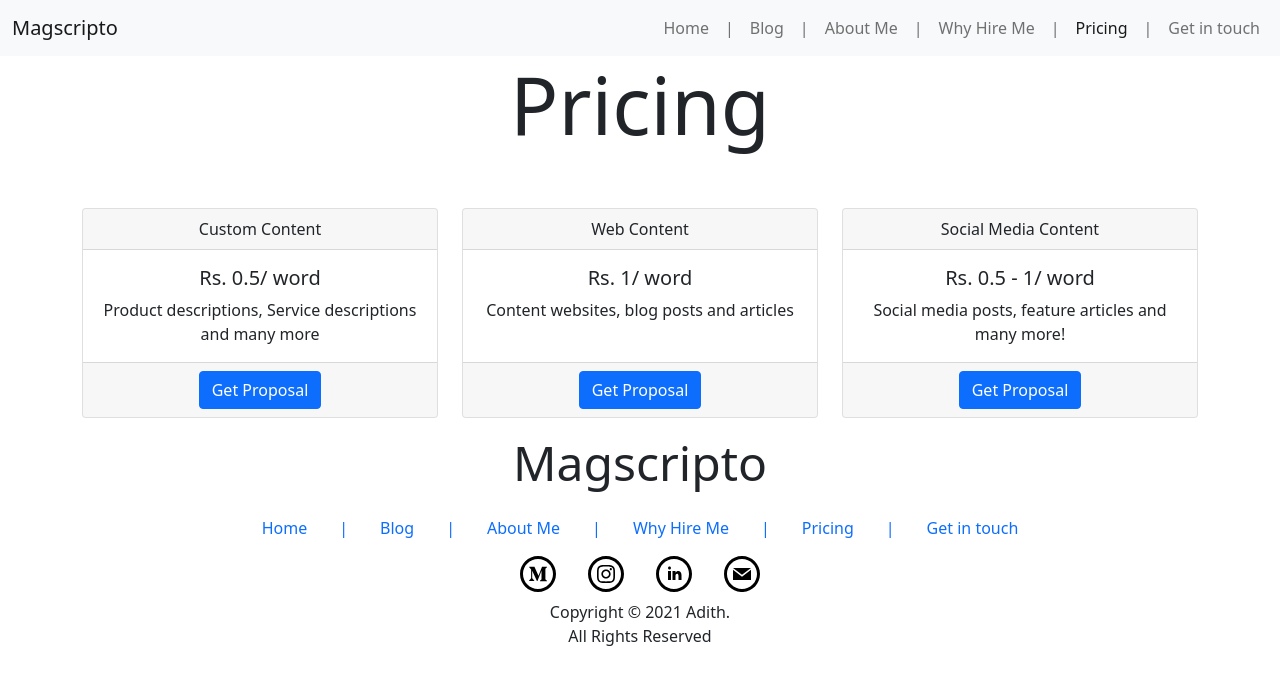
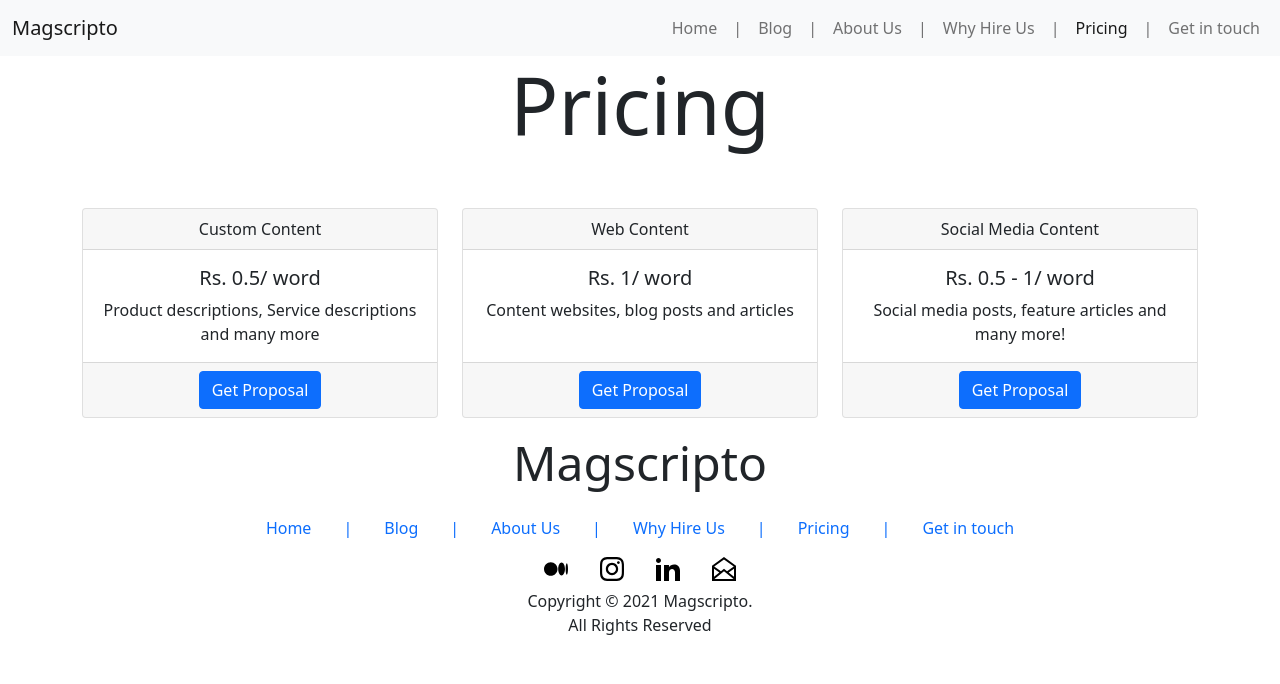
Before and after one commit to Adhitya-Raj/magscripto, a React (Create React App) app: page /#/pricing in a window 1280 px wide. Shown: the top 684 px of the page. Built offline with nearby package versions, Linux system fonts and the light colour scheme.

Commit message:
Me changed to us, medium logo changed

```diff
--- a/src/components/AboutUs.jsx
+++ b/src/components/AboutUs.jsx
@@ -1,7 +1,7 @@
 function AboutUs() {
     return(
         <div class="main text-center">
-		<h1 class="display-3">About Me</h1>
+		<h1 class="display-3">About Us</h1>
         <h2 class="display-5">Let your words speak more than your thoughts and action</h2>
         <div class="mt-5 container">
             <div class="row row-cols-1 row-cols-md-2">
--- a/src/components/Blog.jsx
+++ b/src/components/Blog.jsx
@@ -33,7 +33,7 @@ class Blog extends React.Component {
                     <h2 className="display-5">Read and Mellow!</h2>
                 </div>
                 <div className="container">
-                    <div className="row row-cols-1 row-cols-md-2 g-3">
+                    <div className="row row-cols-1 g-3">
                         {this.state.blogPosts}
                     </div>
                 </div>
--- a/src/components/BlogPost.jsx
+++ b/src/components/BlogPost.jsx
@@ -15,11 +15,11 @@ return text.length > maxLength
 
 function BlogPost(props) {
     return(
-        <div className="card">
+        <div className="card blog">
             <img src={props.blog.thumbnail} alt={props.blog.title} className="card-img-top"/>
             <div className="card-body">
                 <h5 className="card-title">{props.blog.title}</h5>
-                <p className="card-text">{shortenText(toText(props.blog.content),0,250)+ '...'} <a href={props.blog.link} target="_blank" rel="noreferrer noopener">read more</a></p>
+                <p className="card-text">{shortenText(toText(props.blog.content),0,250)+ '...'}<br/><a href={props.blog.link} target="_blank" rel="noreferrer noopener">read more</a></p>
             </div>
         </div>
     );
--- a/src/components/ContactUs.jsx
+++ b/src/components/ContactUs.jsx
@@ -3,7 +3,7 @@ function ContactUs() {
         <div class="main">
             <div class="text-center">
                 <h1 class="display-2">Get in touch</h1>
-                <p class="display-6">For booking services or If you have any queries feel free to contact me anytime by filling out this form. I will respond at the earliest. Kudos!</p>
+                <p class="display-6">For booking services or If you have any queries feel free to contact us anytime by filling out this form. We will respond at the earliest. Kudos!</p>
             </div>
             <div class="container">
                 <form action="" class="border p-3">
--- a/src/components/Footer.jsx
+++ b/src/components/Footer.jsx
@@ -16,11 +16,11 @@ function Footer() {
                     </li>
                     <li className="nav-item nav-link d-none d-md-block">|</li>
                     <li className="nav-item">
-                        <Link to="/aboutus" className="nav-link">About Me</Link>
+                        <Link to="/aboutus" className="nav-link">About Us</Link>
                     </li>
                     <li className="nav-item nav-link d-none d-md-block">|</li>
                     <li className="nav-item">
-                        <Link to="/whyus" className="nav-link">Why Hire Me</Link>
+                        <Link to="/whyus" className="nav-link">Why Hire Us</Link>
                     </li>
                     <li className="nav-item nav-link d-none d-md-block">|</li>
                     <li className="nav-item">
@@ -34,19 +34,19 @@ function Footer() {
             </div>
             <ul className="nav justify-content-center">
                 <li className="nav-item">
-                    <a href="/" className="nav-link"><svg width="36" height="36" xmlns="http://www.w3.org/2000/svg" viewBox="0 0 24 24"><path d="M12 0c-6.627 0-12 5.373-12 12s5.373 12 12 12 12-5.373 12-12-5.373-12-12-12zm0 2c5.514 0 10 4.486 10 10s-4.486 10-10 10-10-4.486-10-10 4.486-10 10-10zm-2.426 14.741h-3.574v-.202l1.261-1.529c.134-.139.195-.335.162-.526v-5.304c.015-.147-.041-.293-.151-.392l-1.121-1.35v-.201h3.479l2.689 5.897 2.364-5.897h3.317v.201l-.958.919c-.083.063-.124.166-.106.269v6.748c-.018.103.023.206.106.269l.936.919v.201h-4.706v-.201l.969-.941c.095-.095.095-.123.095-.269v-5.455l-2.695 6.844h-.364l-3.137-6.844v4.587c-.026.193.038.387.174.526l1.26 1.529v.202z"/></svg></a>
+                    <a href="/" className="nav-link footer-link"><img width="24" height="24" alt="" src={process.env.PUBLIC_URL+"/assets/medium-logo.svg"}/></a>
                 </li>
                 <li className="nav-item">
-                    <a className="nav-link" href="/"><svg xmlns="http://www.w3.org/2000/svg" width="36" height="36" viewBox="0 0 24 24"><path d="M12 2c5.514 0 10 4.486 10 10s-4.486 10-10 10-10-4.486-10-10 4.486-10 10-10zm0-2c-6.627 0-12 5.373-12 12s5.373 12 12 12 12-5.373 12-12-5.373-12-12-12zm0 7.082c1.602 0 1.792.006 2.425.035 1.627.074 2.385.845 2.46 2.459.028.633.034.822.034 2.424s-.006 1.792-.034 2.424c-.075 1.613-.832 2.386-2.46 2.46-.633.028-.822.035-2.425.035-1.602 0-1.792-.006-2.424-.035-1.63-.075-2.385-.849-2.46-2.46-.028-.632-.035-.822-.035-2.424s.007-1.792.035-2.424c.074-1.615.832-2.386 2.46-2.46.632-.029.822-.034 2.424-.034zm0-1.082c-1.63 0-1.833.007-2.474.037-2.18.1-3.39 1.309-3.49 3.489-.029.641-.036.845-.036 2.474 0 1.63.007 1.834.036 2.474.1 2.179 1.31 3.39 3.49 3.49.641.029.844.036 2.474.036 1.63 0 1.834-.007 2.475-.036 2.176-.1 3.391-1.309 3.489-3.49.029-.64.036-.844.036-2.474 0-1.629-.007-1.833-.036-2.474-.098-2.177-1.309-3.39-3.489-3.489-.641-.03-.845-.037-2.475-.037zm0 2.919c-1.701 0-3.081 1.379-3.081 3.081s1.38 3.081 3.081 3.081 3.081-1.379 3.081-3.081c0-1.701-1.38-3.081-3.081-3.081zm0 5.081c-1.105 0-2-.895-2-2 0-1.104.895-2 2-2 1.104 0 2.001.895 2.001 2s-.897 2-2.001 2zm3.202-5.922c-.397 0-.72.322-.72.72 0 .397.322.72.72.72.398 0 .721-.322.721-.72 0-.398-.322-.72-.721-.72z"/></svg></a>
+                    <a className="nav-link footer-link" href="/"><svg xmlns="http://www.w3.org/2000/svg" width="24" height="24" viewBox="0 0 24 24"><path d="M12 2.163c3.204 0 3.584.012 4.85.07 3.252.148 4.771 1.691 4.919 4.919.058 1.265.069 1.645.069 4.849 0 3.205-.012 3.584-.069 4.849-.149 3.225-1.664 4.771-4.919 4.919-1.266.058-1.644.07-4.85.07-3.204 0-3.584-.012-4.849-.07-3.26-.149-4.771-1.699-4.919-4.92-.058-1.265-.07-1.644-.07-4.849 0-3.204.013-3.583.07-4.849.149-3.227 1.664-4.771 4.919-4.919 1.266-.057 1.645-.069 4.849-.069zm0-2.163c-3.259 0-3.667.014-4.947.072-4.358.2-6.78 2.618-6.98 6.98-.059 1.281-.073 1.689-.073 4.948 0 3.259.014 3.668.072 4.948.2 4.358 2.618 6.78 6.98 6.98 1.281.058 1.689.072 4.948.072 3.259 0 3.668-.014 4.948-.072 4.354-.2 6.782-2.618 6.979-6.98.059-1.28.073-1.689.073-4.948 0-3.259-.014-3.667-.072-4.947-.196-4.354-2.617-6.78-6.979-6.98-1.281-.059-1.69-.073-4.949-.073zm0 5.838c-3.403 0-6.162 2.759-6.162 6.162s2.759 6.163 6.162 6.163 6.162-2.759 6.162-6.163c0-3.403-2.759-6.162-6.162-6.162zm0 10.162c-2.209 0-4-1.79-4-4 0-2.209 1.791-4 4-4s4 1.791 4 4c0 2.21-1.791 4-4 4zm6.406-11.845c-.796 0-1.441.645-1.441 1.44s.645 1.44 1.441 1.44c.795 0 1.439-.645 1.439-1.44s-.644-1.44-1.439-1.44z"/></svg></a>
                 </li>
                 <li className="nav-item">
-                    <a className="nav-link" href="/"><svg xmlns="http://www.w3.org/2000/svg" width="36" height="36" viewBox="0 0 24 24"><path d="M12 2c5.514 0 10 4.486 10 10s-4.486 10-10 10-10-4.486-10-10 4.486-10 10-10zm0-2c-6.627 0-12 5.373-12 12s5.373 12 12 12 12-5.373 12-12-5.373-12-12-12zm-2 8c0 .557-.447 1.008-1 1.008s-1-.45-1-1.008c0-.557.447-1.008 1-1.008s1 .452 1 1.008zm0 2h-2v6h2v-6zm3 0h-2v6h2v-2.861c0-1.722 2.002-1.881 2.002 0v2.861h1.998v-3.359c0-3.284-3.128-3.164-4-1.548v-1.093z"/></svg></a>
+                    <a className="nav-link footer-link" href="/"><svg xmlns="http://www.w3.org/2000/svg" width="24" height="24" viewBox="0 0 24 24"><path d="M4.98 3.5c0 1.381-1.11 2.5-2.48 2.5s-2.48-1.119-2.48-2.5c0-1.38 1.11-2.5 2.48-2.5s2.48 1.12 2.48 2.5zm.02 4.5h-5v16h5v-16zm7.982 0h-4.968v16h4.969v-8.399c0-4.67 6.029-5.052 6.029 0v8.399h4.988v-10.131c0-7.88-8.922-7.593-11.018-3.714v-2.155z"/></svg></a>
                 </li>
                 <li className="nav-item">
-                    <a className="nav-link" href="/"><svg xmlns="http://www.w3.org/2000/svg" width="36" height="36" viewBox="0 0 24 24"><path d="M12 2.02c5.514 0 10 4.486 10 10s-4.486 10-10 10-10-4.486-10-10 4.486-10 10-10zm0-2c-6.627 0-12 5.373-12 12s5.373 12 12 12 12-5.373 12-12-5.373-12-12-12zm0 12.55l-5.992-4.57h11.983l-5.991 4.57zm0 1.288l-6-4.629v6.771h12v-6.771l-6 4.629z"/></svg></a>
+                    <a className="nav-link footer-link" href="/"><svg xmlns="http://www.w3.org/2000/svg" width="24" height="24" viewBox="0 0 24 24"><path d="M11.99 0l-11.99 8.723v15.277h24v-15.277l-12.01-8.723zm.001 2.472l9.793 7.113-6.735 4.588-3.049-2.47-3.049 2.471-6.737-4.589 9.777-7.113zm-9.991 9.386l5.329 3.63-5.329 4.318v-7.948zm.474 10.142l9.526-7.723 9.526 7.723h-19.052zm19.526-2.194l-5.329-4.317 5.329-3.631v7.948z"/></svg></a>
                 </li>
             </ul>
-            <p className="mx-auto text-center">Copyright © 2021 Adith.<br/>All Rights Reserved</p>
+            <p className="mx-auto text-center">Copyright © 2021 Magscripto.<br/>All Rights Reserved</p>
         </footer>
     );
 }
--- a/src/components/Home.jsx
+++ b/src/components/Home.jsx
@@ -9,14 +9,14 @@ function Home() {
                 <h2 className="display-4 text-center">Specialising in short and long form contents.</h2>
                 <p className="display-5 mt-5">Give words to your thoughts!</p>
                 <div>
-                    <Link to="/contactus" className="btn btn-lg btn-primary me-2">Hire Me</Link>
-                    <Link to="/aboutus" className="btn btn-lg btn-secondary">Know Me</Link>
+                    <Link to="/contactus" className="btn btn-lg btn-primary me-2">Hire Us</Link>
+                    <Link to="/aboutus" className="btn btn-lg btn-secondary">About Us</Link>
                 </div>
             </section>
             <section id="services" className="full-body">
-                <h2 className="display-2">My Services</h2>
+                <h2 className="display-2">Our Services</h2>
                 <p className="display-5">
-                Here's what I can do for you!<br/>
+                Here's what We can do for you!<br/>
                 Click in for more information
                 </p>
                 <div className="container mt-3">
@@ -71,7 +71,7 @@ function Home() {
             </section>
             <section id="testimonials" className="full-body">
                 <h2 className="display-2">Testimonials</h2>
-                <p className="display-5 mb-5">Hear my clients out!</p>
+                <p className="display-5 mb-5">Hear our clients out!</p>
                 <div className="container">
                     <div className="row g-3 justify-content-center">
                         <div className="col-12 col-md-6 d-flex justify-content-center">
--- a/src/components/Navbar.jsx
+++ b/src/components/Navbar.jsx
@@ -19,11 +19,11 @@ function Navbar() {
 						</li>
 						<li className="nav-item nav-link d-none d-lg-block">|</li>
 						<li className="nav-item">
-							<NavLink to="/aboutus" className="nav-link" exact>About Me</NavLink>
+							<NavLink to="/aboutus" className="nav-link" exact>About Us</NavLink>
 						</li>
 						<li className="nav-item nav-link d-none d-lg-block">|</li>
 						<li className="nav-item">
-							<NavLink to="/whyus" className="nav-link" exact>Why Hire Me</NavLink>
+							<NavLink to="/whyus" className="nav-link" exact>Why Hire Us</NavLink>
 						</li>
 						<li className="nav-item nav-link d-none d-lg-block">|</li>
 						<li className="nav-item">
--- a/src/components/WhyUs.jsx
+++ b/src/components/WhyUs.jsx
@@ -2,8 +2,8 @@ function  WhyUs() {
     return (
         <div class="main">
         <div class="text-center">
-		    <h1 class="display-2">Why Me?</h1>
-            <h2 class="display-5">Curious why me? Well here it is you have to know!</h2>
+		    <h1 class="display-2">Why Us?</h1>
+            <h2 class="display-5">Curious why us? Well here it is you have to know!</h2>
         </div>
         <div class="container">
             <div class="row row-cols-1 row-cols-md-2">
```
Also changed, not shown: public/assets/medium-logo.svg (added).
